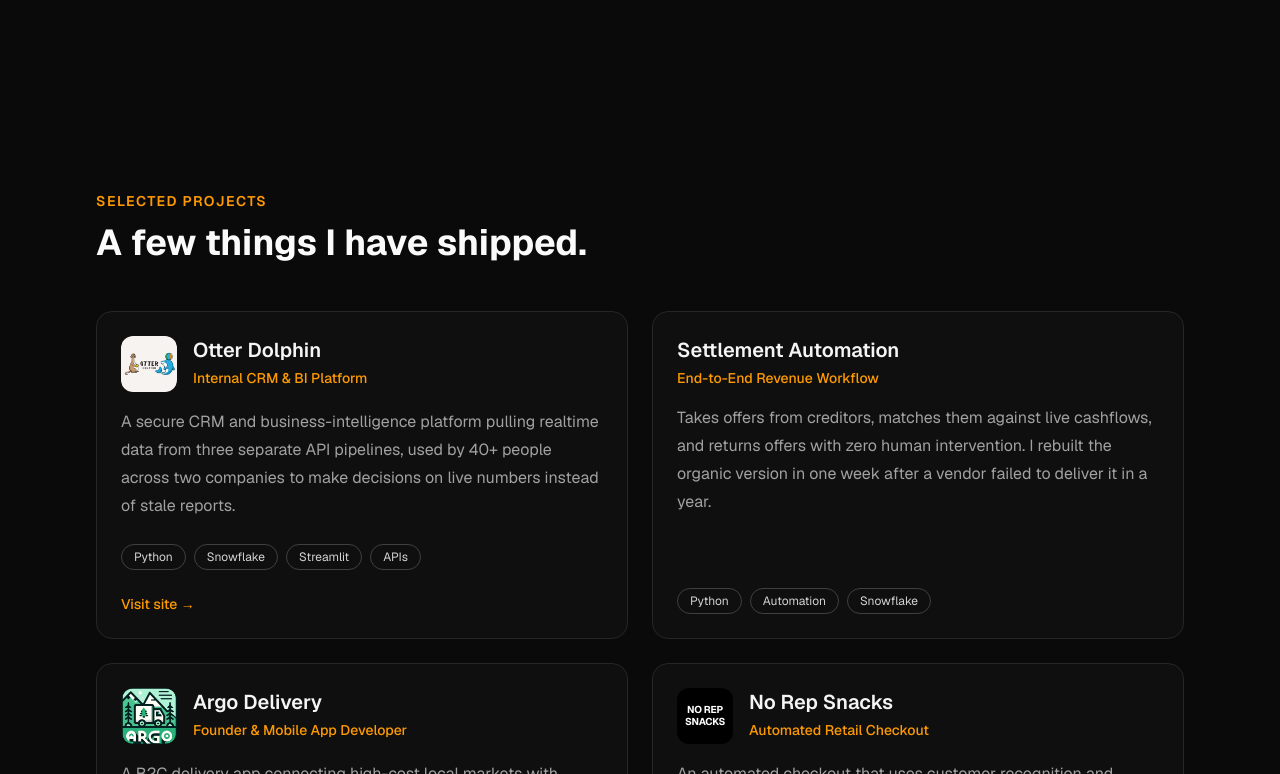
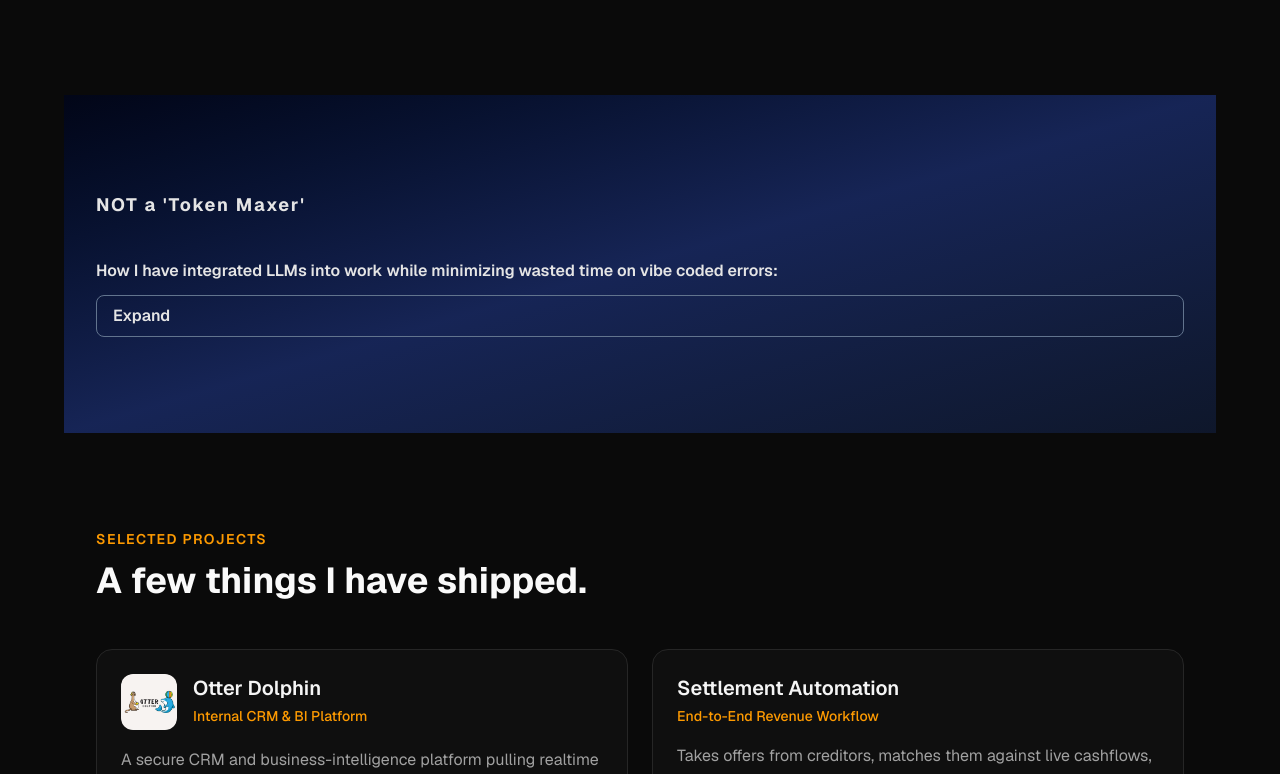
Before and after one commit to davidgordon22/portfolio, a Next.js app in the folder portfolio-site/: page / in a window 1280 px wide. Shown: the part 1186-1960 px from the top of the page. Built offline with nearby package versions, Linux system fonts and the light colour scheme.

Commit message:
modified:   portfolio-site/app/page.tsx 	new file:   portfolio-site/components/DropdownSection.tsx

```diff
--- a/portfolio-site/app/page.tsx
+++ b/portfolio-site/app/page.tsx
@@ -1,7 +1,10 @@
 import Image from "next/image";
 import SlideInSection from "@/components/SlideInSection";
 import ProjectCard from "@/components/ProjectCard";
+// "use client";
 
+// import { useState } from "react";
+import DropdownSection from "@/components/DropdownSection";
 export default function HomePage() {
   return (
     <main className="min-h-screen overflow-x-hidden bg-neutral-950 text-neutral-200">
@@ -19,7 +22,7 @@ export default function HomePage() {
           <p className="mt-6 max-w-md text-lg leading-8 text-neutral-400">
             I build automation, data infrastructure, and internal software that
             replace manual work with systems people actually trust. When I am not
-            shipping, I am usually somewhere high, cold, or underwater.
+            working, I am usually somewhere cold, high, or underwater.
           </p>
 
           <div className="mt-8 flex flex-wrap gap-4">
@@ -69,6 +72,9 @@ export default function HomePage() {
           </h2>
         </SlideInSection>
 
+              {/* ------------------------- What I Build ------------------------- */}
+
+
         <div className="mt-12 grid gap-6 md:grid-cols-3">
           <SlideInSection direction="left">
             <div className="h-full rounded-2xl border border-neutral-800 bg-neutral-900/40 p-6">
@@ -101,6 +107,25 @@ export default function HomePage() {
             </div>
           </SlideInSection>
         </div>
+      </section>
+
+
+
+      <section className="bg-gradient-to-br from-slate-950 via-blue-950 to-slate-900 mx-auto max-w-6xl px-6 py-24 md:px-8">
+        <SlideInSection direction="left">
+          <p className="mb-3 text-lg font-bold tracking-widest text-white-500">
+            NOT a 'Token Maxer'
+          </p>
+<section className="group rounded-lg p6">
+          <p className="mt-4 text-neutral-300 opacity-0 transition-opacity duration-100 group-hover:opacity-100">
+        This section is meant to ironically look vibe coded because LLMs always seem to use blue backgrounds
+          </p>
+          </section>
+          <h2 className="mb-3 text-med font-semibold text-black-500">
+            How I have integrated LLMs into work while minimizing wasted time on vibe coded errors:
+          </h2>
+          <DropdownSection />
+        </SlideInSection>
       </section>
 
       {/* ------------------------- Projects ----------------------------- */}
@@ -266,11 +291,11 @@ export default function HomePage() {
         <SlideInSection direction="right">
           <div className="mt-10 rounded-2xl border border-neutral-800 bg-neutral-900/40 p-8">
             <h3 className="text-lg font-semibold text-neutral-100">
-              A few things I have finished (or survived)
+              Some of my accomplishments
             </h3>
             <ul className="mt-6 grid gap-x-8 gap-y-3 text-neutral-400 sm:grid-cols-2">
               <li className="border-l-2 border-amber-500/60 pl-4">
-                2026 CrossFit Games Semifinals Athlete
+                2026 CrossFit Games Semifinals Qualifier
               </li>
               <li className="border-l-2 border-amber-500/60 pl-4">
                 Arc of Attrition 50-Mile Ultramarathon Finisher
@@ -280,6 +305,9 @@ export default function HomePage() {
               </li>
               <li className="border-l-2 border-amber-500/60 pl-4">
                 Ironman California 2024 - 5th place AG, Ironman 70.3 Tempe
+              </li>
+              <li className="border-l-2 border-amber-500/60 pl-4">
+                Zermatt Ultra Marathon 2026 - 4th place AG, 17th overall
               </li>
               <li className="border-l-2 border-amber-500/60 pl-4">
                 PADI Advanced Open Water Diver
--- /dev/null
+++ b/portfolio-site/components/DropdownSection.tsx
@@ -0,0 +1,43 @@
+"use client";
+import { useState } from "react";
+export default function DropdownSection(){
+    const [open, setOpen] = useState(false);
+
+    return (
+        <section>
+            <button
+            onClick={() => setOpen(!open)}
+            className="flex w-full items-center justify-between rounded-lg border border-slate-500 px-4 py-2 text-left hover:border-blue-400 hover:bg-slate-800/50"
+            >
+              <h3 className="text-x1 font-semibold">
+                {open ? "Collapse" : "Expand"}
+                </h3>
+            </button>
+            {open && (
+              <div className="mt-6">
+                <h3 className="max-w-2xl text-3xl text-neutral-300 md:text-lg">
+                  Although AI has contributed in a positive way to the impacts I have been
+      able to bring to my career, there has yet to be a model that is a full
+      substitute for critical thinking. AI was first being adopted in my senior
+      year of college, and thankfully I built Argo Delivery just before the
+      mainstream adoption of AI. So I still got the opportunity to think through
+      building an app from the ground up while utilizing some of the earlier
+      models to help on coding issues. I think this timeline was very beneficial
+      to me because I got to learn how to use LLMs when they were still
+      extremely unreliable, which taught me to carry a high level of skepticism
+      when implementing adjustments they suggested. This has since developed
+      into a workflow progression I take into all of my projects: utilizing LLMs
+      to do busy work, and using my own brain to determine project trajectory,
+      plan for breaks in the system, develop rigorous testing protocols, and
+      build out multi-redundant systems to ensure LLM outputs assist in
+      increasing my work efficiency and never hinder it.
+                </h3>
+
+              </div>
+
+
+            )}
+        </section>
+
+    );
+}
```
